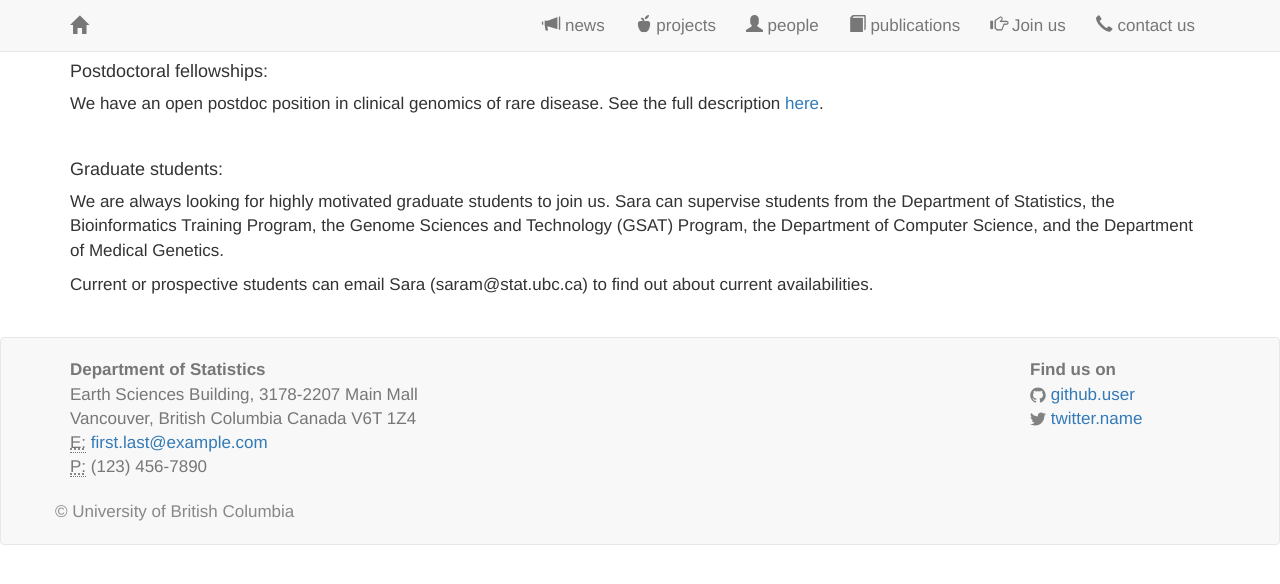
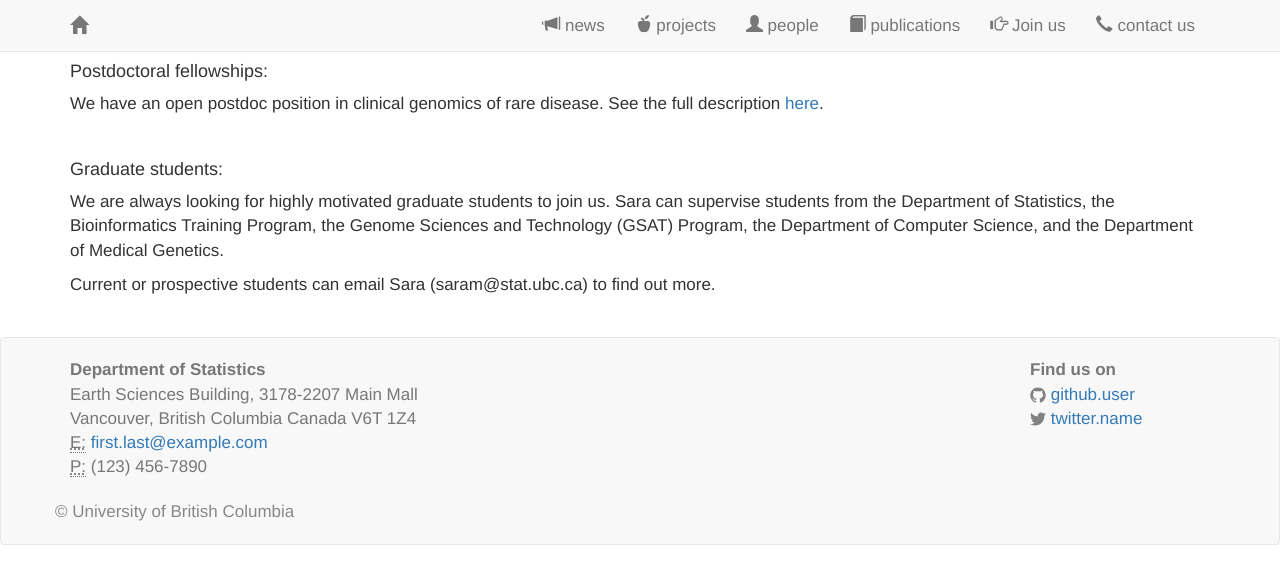
Before and after one commit to saramostafavi/saramostafavi.github.io, a Jekyll site: the page built from joinus.html, in a window 1280 px wide. Shown: the top 584 px of the page. Built offline with Jekyll 4.4.1, drawn with Linux system fonts in a browser that asks for light colours; nearby versions of some CDN libraries; a style sheet for code colours, icons or effects is not loaded.

Commit message:
Update joinus.html

```diff
--- a/joinus.html
+++ b/joinus.html
@@ -15,7 +15,7 @@ layout: default
 <p>
   We are always looking for highly motivated graduate students to join us. Sara can supervise students from the Department of Statistics, the Bioinformatics Training Program,
   the Genome Sciences and Technology (GSAT) Program, the Department of Computer Science, and the Department of Medical Genetics.</p>
-<p> Current or prospective students can email Sara (saram@stat.ubc.ca) to find out about current availabilities. </p>
+<p> Current or prospective students can email Sara (saram@stat.ubc.ca) to find out more. </p>
 
 </div>
 </div>
```
